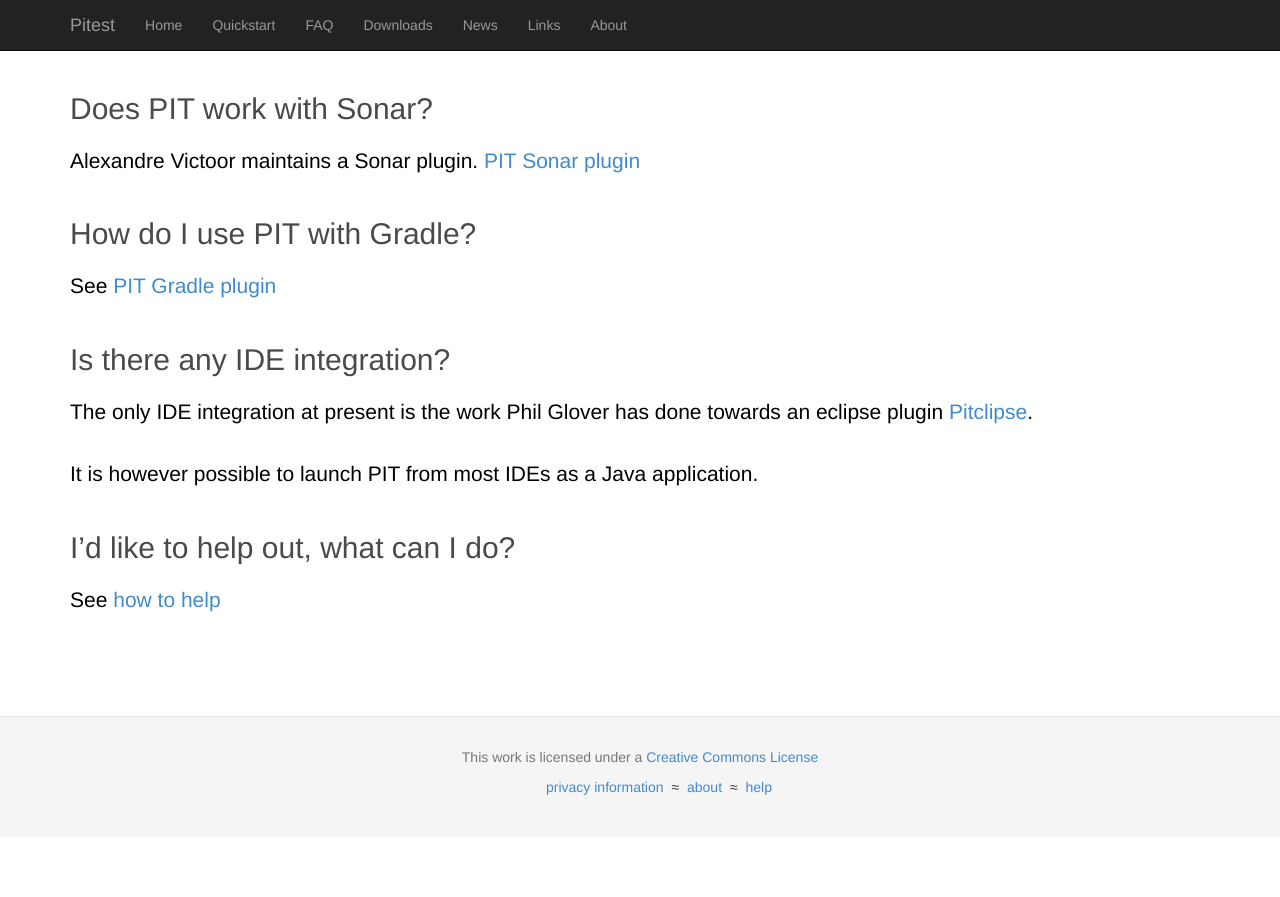
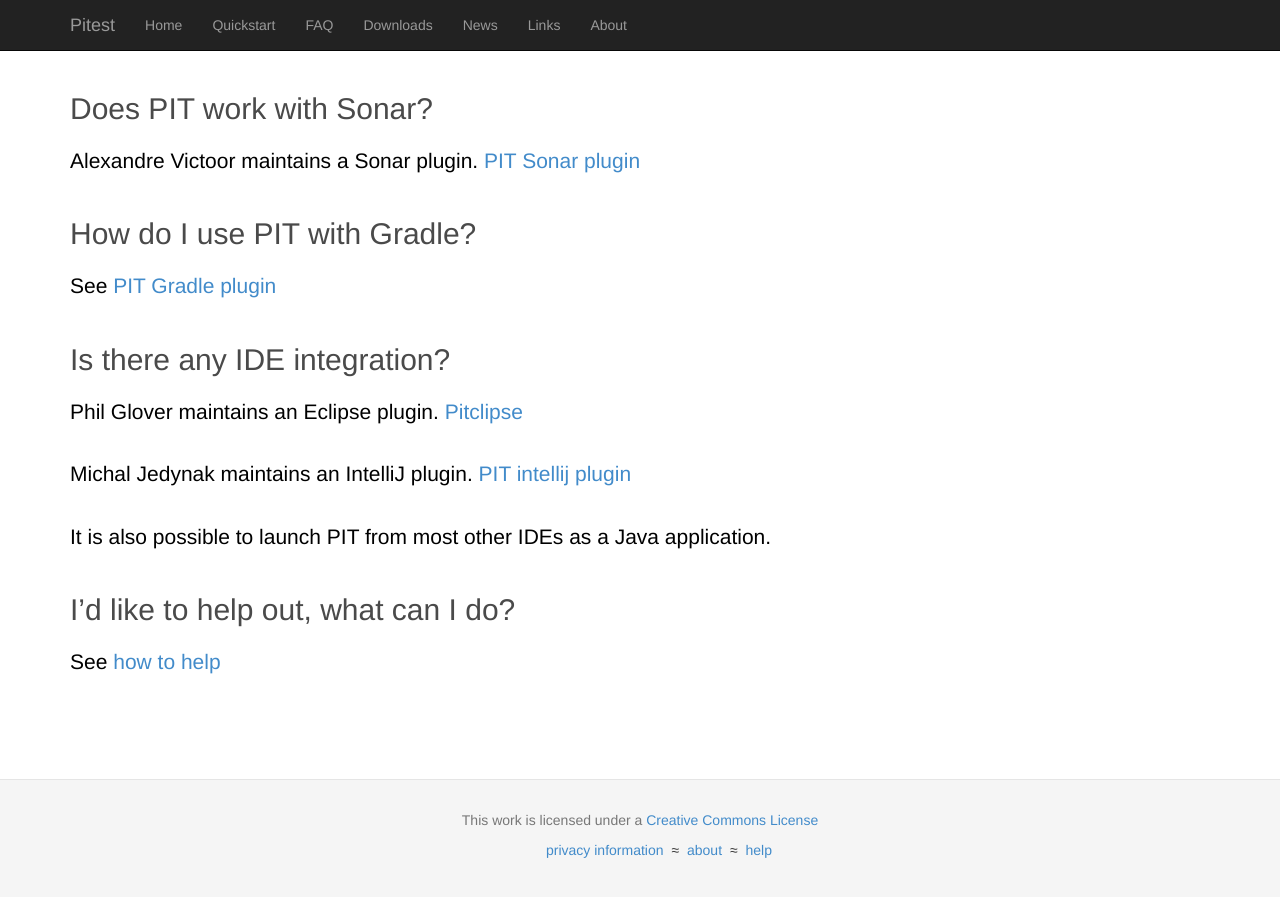
Before and after one commit to hcoles/pitest-site, a Jekyll site: the page built from pages/faq.markdown, in a window 1280 px wide and 900 px high, scrolled down 5793 px. Shown: the top 897 px of the window. Built offline with Jekyll 4.4.1, drawn with Linux system fonts in a browser that asks for light colours; Markdown is read by kramdown in place of the engine named in the settings; comment, search, counter and statistics services are not loaded; before the commit the page ends 6630 px from its top, so only the background shows below that.

Commit message:
IntelliJ was missing from IDE integration in faq

```diff
--- a/pages/faq.markdown
+++ b/pages/faq.markdown
@@ -199,10 +199,11 @@
 
 ## Is there any IDE integration?
 
-The only IDE integration at present is the work Phil Glover has done towards an eclipse plugin
-[Pitclipse](https://github.com/philglover/pitclipse).
+Phil Glover maintains an Eclipse plugin. [Pitclipse](https://github.com/philglover/pitclipse)
 
-It is however possible to launch PIT from most IDEs as a Java application.
+Michal Jedynak maintains an IntelliJ plugin. [PIT intellij plugin](http://plugins.intellij.net/plugin/?idea&pluginId=7119)
+
+It is also possible to launch PIT from most other IDEs as a Java application.
 
 ## I'd like to help out, what can I do?
 
```
